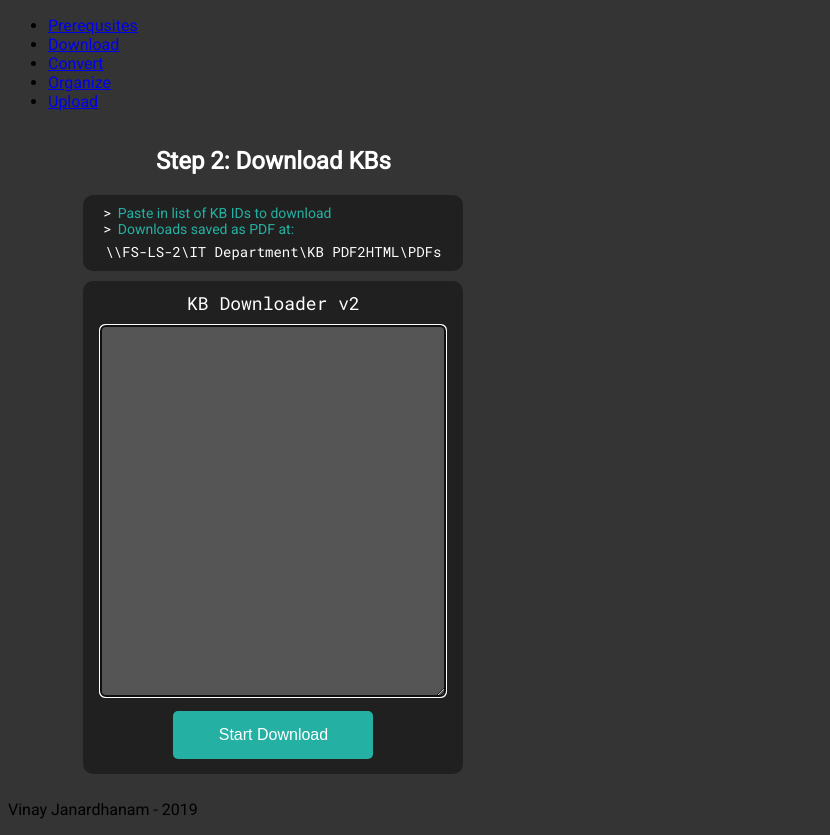
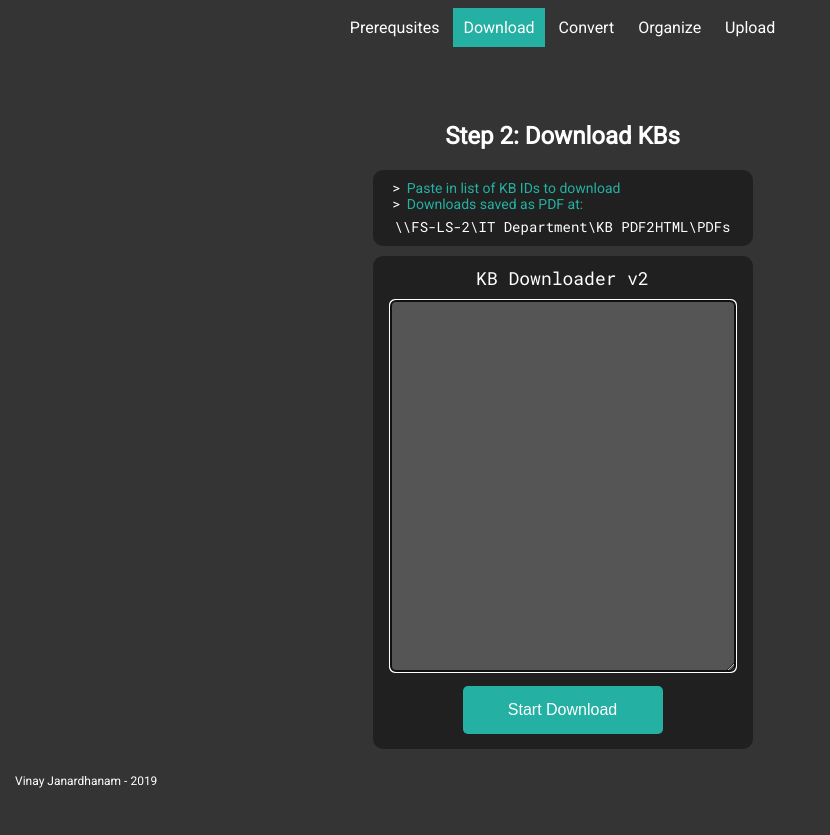
Before and after one commit to vinay1337/kb-converter, an Electron app: page download.html in a window 1125 px wide. Shown: the whole page, without its empty margins (0-830 px from the left). After the commit the page ends 800 px from the top, so only its background shows below. Drawn offline with Linux system fonts and the light colour scheme; no server answers.

Commit message:
added title bar and re-did footer

```diff
--- a/renderer.css
+++ b/renderer.css
@@ -23,8 +23,45 @@ textarea {
     border-color: #202020;
 }
 
+footer {
+    position: fixed;
+    left: 15px;
+    bottom: 0;
+    width: 100%;
+    color: white;
+    text-align: left;
+    font-size: 12px;
+}
+
+/*Nav-bar begin*/
+.nav {
+    list-style: none;
+    margin: 0;
+    padding: 0;
+    text-align: center;
+    overflow: hidden;
+    background-color: #343434;
+}
+.nav li {
+    display: inline;
+}
+.nav a {
+    display: inline-block;
+    padding: 10px;
+    text-decoration: none;
+    color: white;
+}
+.nav a:hover{
+    background-color: #202020;
+}
+.nav a.active{
+    background-color: #24b0a2;
+}
+/*Nav-bar end*/
+
 .column {
-    margin-left: 20px;
+    margin-left: auto;
+    margin-right: auto;
 }
 
 .container {
@@ -50,20 +87,16 @@ textarea {
     margin: 5px 0px;
     padding: 15px 0px;
 }
+.btn:hover{
+    /* background-color: #2ed9c8; */
+    background-color: #1c8a7f;
+}
 
 .desc {
     color: #24b0a2;
     font-size: 14px;
     text-align: left;
     margin: 0px auto;
-}
-
-.bottom {
-    position: absolute;
-    bottom: 5px;
-    right: 20px;
-    text-align: left;
-    color: white;
 }
 
 .desc.instr {
@@ -85,10 +118,12 @@ textarea {
     margin: 2px auto;
 }
 
+
+
 #page {
+    margin-top: 5%;
     display: flex;
     flex-direction: row;
-    margin-left: 5%
 }
 
 .btn.slimbtn {
```
